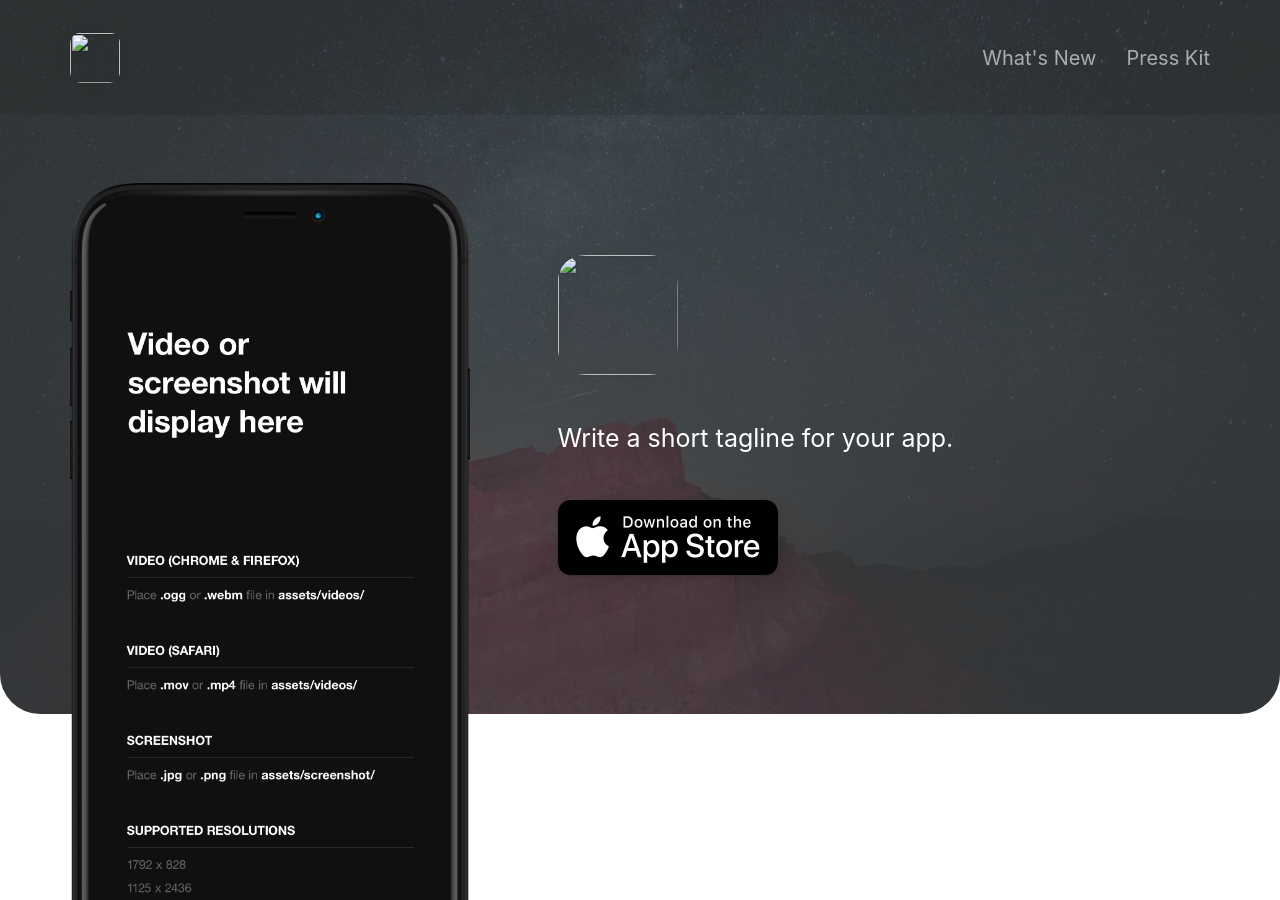
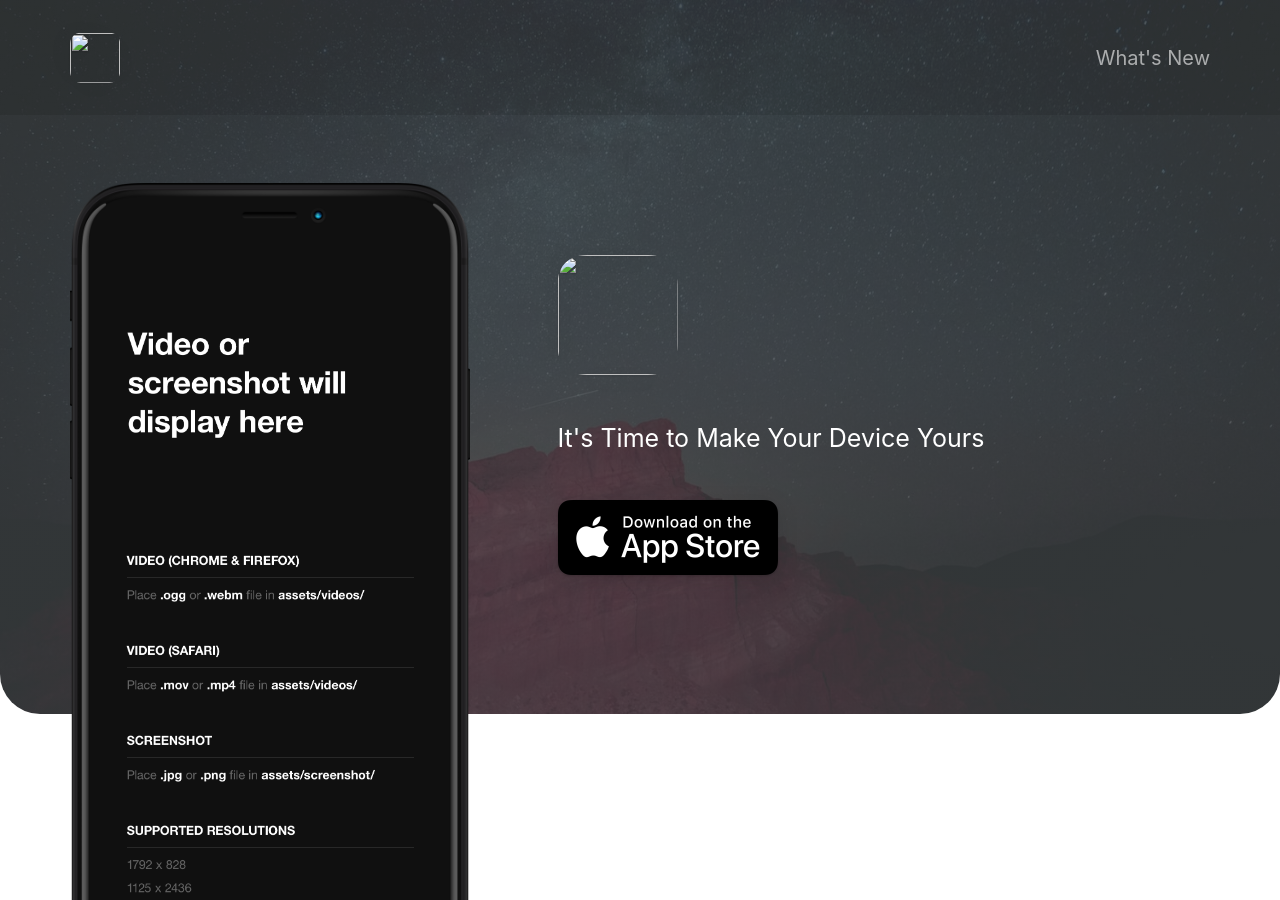
Before and after one commit to appsmithapp/appsmithapp.github.io, a Jekyll site: the page built from index.html, in a window 1280 px wide and 900 px high. Built offline with Jekyll 4.4.1, drawn with Linux system fonts in a browser that asks for light colours; nearby versions of some CDN libraries; some of the changed text lies outside the part shown.

Commit message:
Update _config.yml

```diff
--- a/_config.yml
+++ b/_config.yml
@@ -2,34 +2,34 @@
 page_title                                :                                           # Automatically populates with app name if not set and if iOS app ID is set. Otherwise enter manually.
 
 # App Info
-ios_app_id                                : 1234793120                                # Required. Enter iOS app ID to automatically populate name, price and icons (e.g. 718043190).
+ios_app_id                                : 6454675338                                # Required. Enter iOS app ID to automatically populate name, price and icons (e.g. 718043190).
 ios_app_country                           : us                                        # Required outside USA. Enter 2 letter country code as in https://en.wikipedia.org/wiki/ISO_3166-1_alpha-2
 
 appstore_link                             :                                           # Automatically populates if not set and if iOS app ID is set. Otherwise enter manually.
 playstore_link                            :                                           # Enter Google Play Store URL.
-presskit_download_link                    : https://emilbaehr.com                                          # Enter a link to downloadable file or (e.g. public Dropbox link to a .zip file).
+presskit_download_link                    :                                           # Enter a link to downloadable file or (e.g. public Dropbox link to a .zip file).
                                                                                       # Or upload your press kit file to assets and set path accordingly (e.g. "assets/your_press_kit.zip").
 
 app_icon                                  : # assets/appicon.png                      # Automatically populates if not set and if iOS app ID is set.  Otherwise enter path to icon file manually.
 app_name                                  :                                           # Automatically populates if not set and if iOS app ID is set.  Otherwise enter manually.
 app_price                                 :                                           # Automatically populates if not set and if iOS app ID is set.  Otherwise enter manually.
-app_description                           : Write a short tagline for your app.
+app_description                           : It's Time to Make Your Device Yours
 
-enable_smart_app_banner                   : true                                      # Set to true to show a smart app banner at top of page on mobile devices.
+enable_smart_app_banner                   : false                                      # Set to true to show a smart app banner at top of page on mobile devices.
 
 
 
 # Information About Yourself
-your_name                                 : Emil Baehr
-your_link                                 : https://emilbaehr.com
-your_city                                 : Copenhagen
-email_address                             : emil.baehr@gmail.com
+your_name                                 : Jack Minehan
+your_link                                 : https://jckmnhn.dev
+your_city                                 :
+email_address                             : contactquillapp@gmail.com
 facebook_username                         :
-instagram_username                        : ebaehr
-twitter_username                          : ebaehr
-github_username                           : emilbaehr
+instagram_username                        :
+twitter_username                          :
+github_username                           :
 youtube_username                          :
-mastodon_link                             : https://mastodon.social/@ebaehr
+mastodon_link                             :
 
 
 
```
